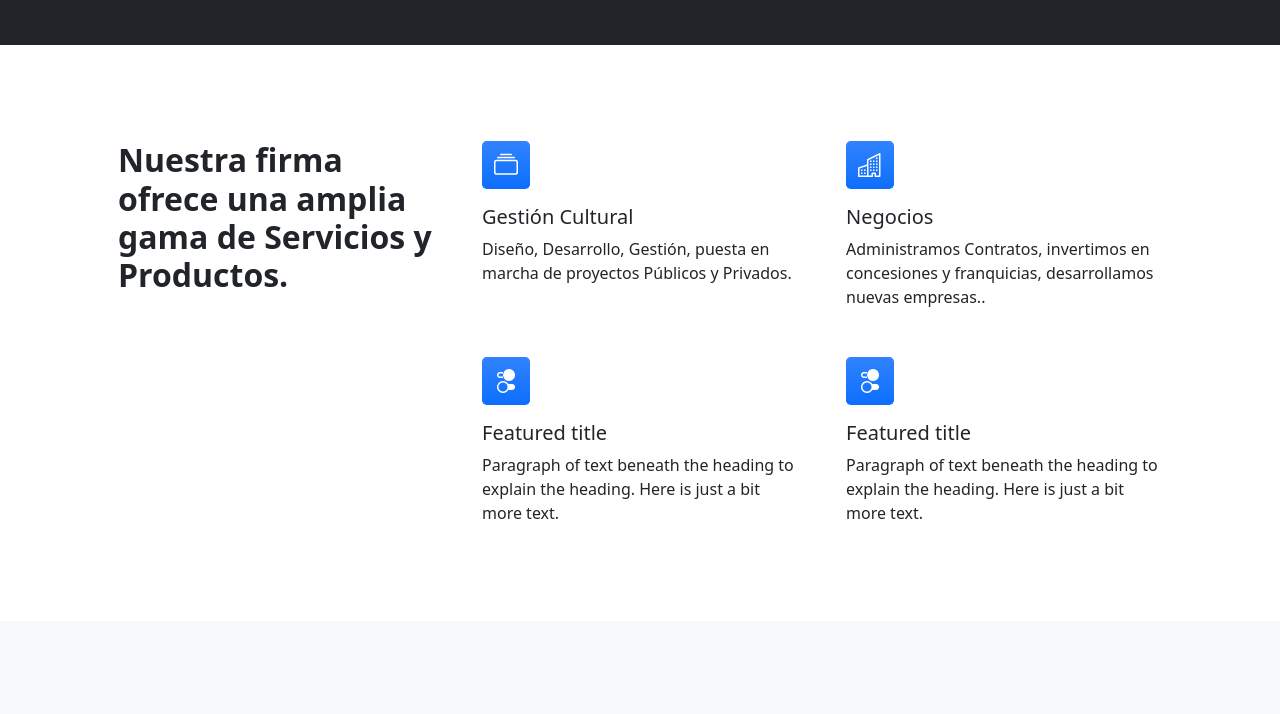
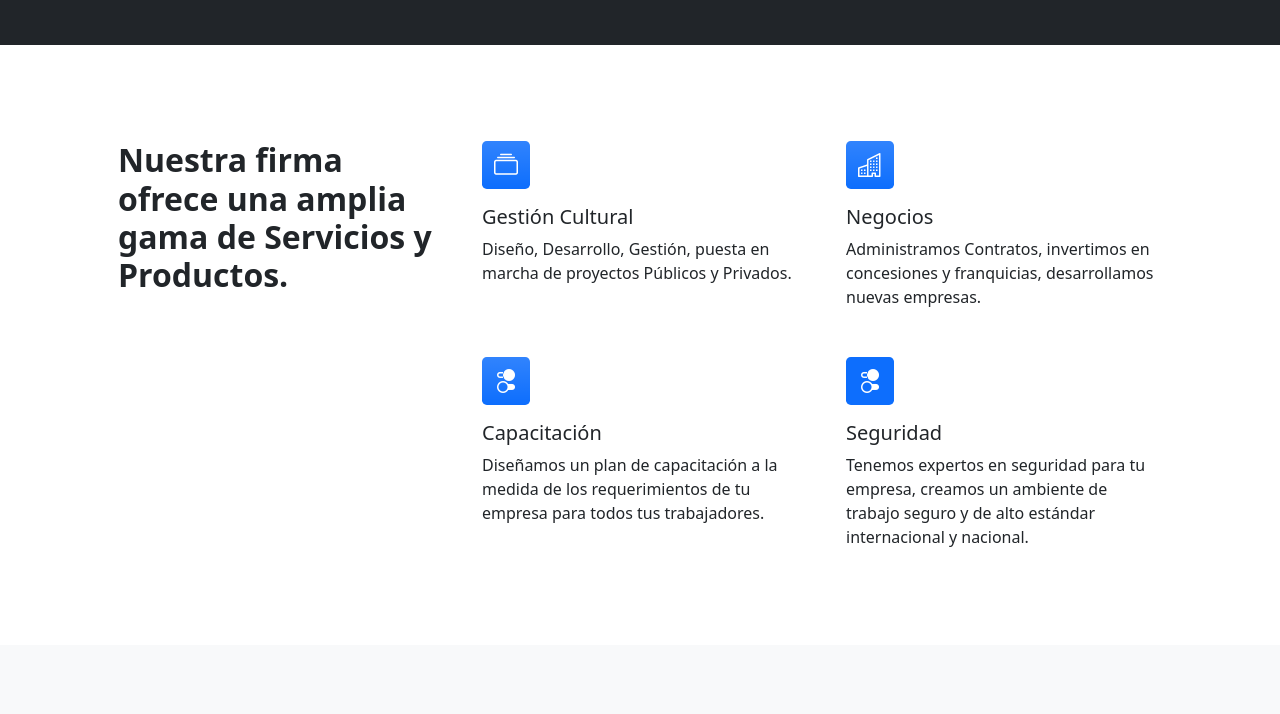
Before and after one commit to superlaloq/slq, a website: page laloq/public/index.html in a window 1280 px wide. Shown: the part 518-1232 px from the top of the page. Drawn offline with nearby package versions, Linux system fonts and the light colour scheme.

Commit message:
textos puerto polanco

```diff
--- a/laloq/public/index.html
+++ b/laloq/public/index.html
@@ -96,21 +96,21 @@
                                         class="bi bi-building"></i></div>
                                 <h2 class="h5">Negocios</h2>
                                 <p class="mb-0">Administramos Contratos, invertimos en concesiones y franquicias,
-                                    desarrollamos nuevas empresas..</p>
+                                    desarrollamos nuevas empresas.</p>
                             </div>
                             <div class="col mb-5 mb-md-0 h-100">
                                 <div class="feature bg-primary bg-gradient text-white rounded-3 mb-3"><i
                                         class="bi bi-toggles2"></i></div>
-                                <h2 class="h5">Featured title</h2>
-                                <p class="mb-0">Paragraph of text beneath the heading to explain the heading. Here is
-                                    just a bit more text.</p>
+                                <h2 class="h5">Capacitación</h2>
+                                <p class="mb-0">Diseñamos un plan de capacitación a la medida de los requerimientos de
+                                    tu empresa para todos tus trabajadores.</p>
                             </div>
                             <div class="col h-100">
-                                <div class="feature bg-primary bg-gradient text-white rounded-3 mb-3"><i
+                                <div class="feature bg-primary bg-grsssadient text-white rounded-3 mb-3"><i
                                         class="bi bi-toggles2"></i></div>
-                                <h2 class="h5">Featured title</h2>
-                                <p class="mb-0">Paragraph of text beneath the heading to explain the heading. Here is
-                                    just a bit more text.</p>
+                                <h2 class="h5">Seguridad</h2>
+                                <p class="mb-0">Tenemos expertos en seguridad para tu empresa, creamos un ambiente de
+                                    trabajo seguro y de alto estándar internacional y nacional.</p>
                             </div>
                         </div>
                     </div>
```
